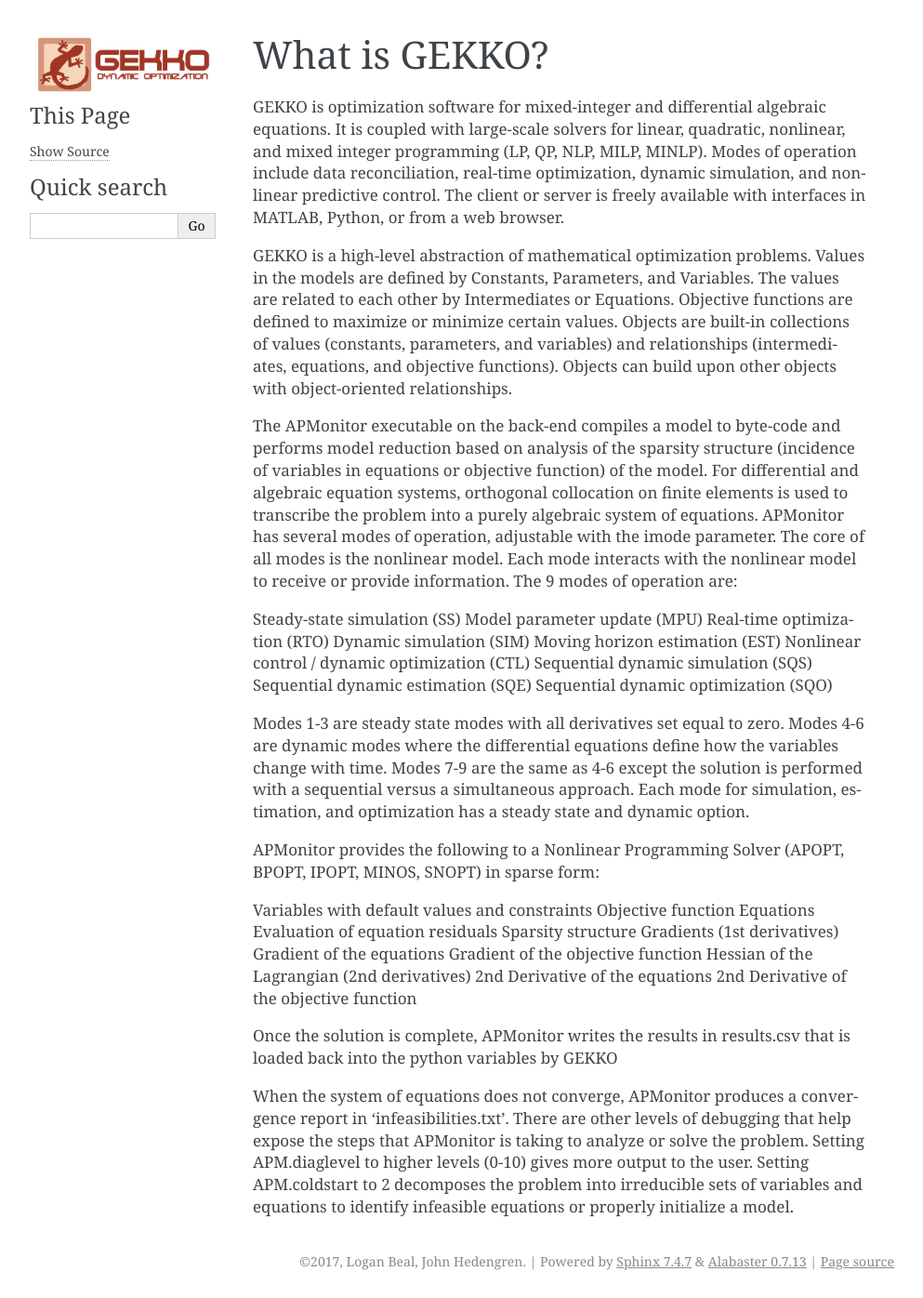
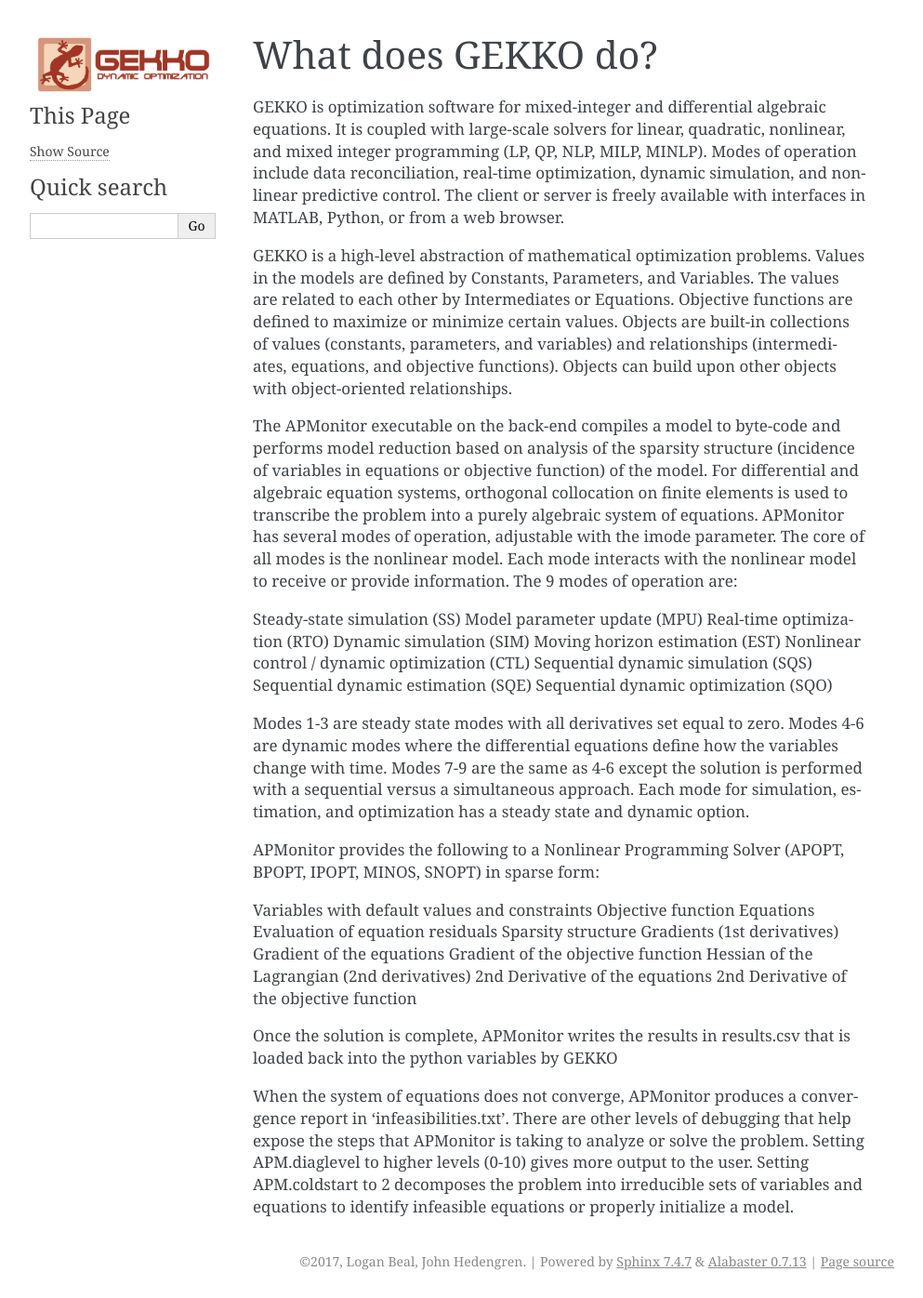
Before and after one commit to BYU-PRISM/GEKKO, a Sphinx documentation site: the page built from docs/overview.rst, in a window 1280 px wide. Shown: the whole page at 93% size, without its empty margins (148-1141 px from the left). Built offline with Sphinx 7.4.7, drawn with Linux system fonts in a browser that asks for light colours.

Commit message:
Update overview.rst
Updated the title again.

```diff
--- a/docs/overview.rst
+++ b/docs/overview.rst
@@ -1,7 +1,7 @@
 
 .. _what_APM_does:
 
-What is GEKKO?
+What does GEKKO do?
 ==========================
 
 .. toctree::
```
